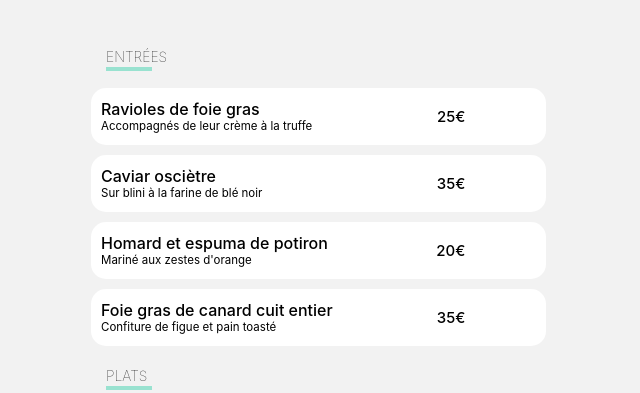
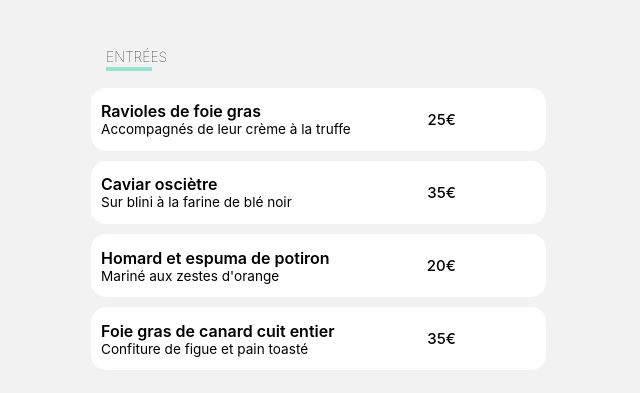
Before and after one commit to Gadiri-S/3_05_06_2021, a plain HTML site: page note.html in a window 1280 px wide. Shown: the part 405-798 px from the top of the page, without its empty margins (319-959 px from the left). Drawn offline with Linux system fonts and the light colour scheme; a web font is replaced by a local one.

Commit message:
amelioration du rendu du slide check. Ajout translate X avant le hover pour donner un effet retour et ajout de l'ellipsis pour les titres trop gros

```diff
--- a/scss/_mixin.scss
+++ b/scss/_mixin.scss
@@ -445,19 +445,15 @@ background-color: white;
             }
 
             .menu-list_title {
-                font-size: 16px;
-                font-weight: 500;
-  text-overflow: ellipsis;
+                font-size: 1rem;
+                font-weight: 600;
 
             }
 
             p {
                 width: 20rem;
                 padding-left: 10px;
-                font-size: 11.5px;
-                overflow: hidden;
-                white-space: nowrap;
-     text-overflow: ellipsis;
+                font-size: 0.85rem;
 
 
             }
@@ -470,7 +466,10 @@ background-color: white;
                 font-weight: 500;
                 font-style: normal;
                 width: 20%;
+                margin-left: 15px;
+
             }
+
     }
 
 
@@ -521,6 +520,16 @@ background: $gradient;
 
 @mixin hover_menu {
 
+   .menu-list:hover{
+
+    p{
+        overflow: hidden;
+        white-space: nowrap;
+text-overflow: ellipsis;}
+
+    }
+
+
 
 
 
@@ -528,9 +537,16 @@ background: $gradient;
             color: white;
             margin-right: 20px;
             margin-left: 20px;
+            opacity: 0;
 
     }
 
+
+     .background-icon {
+position:relative ;
+left: 21%;
+ transition: ease-out 300ms;
+     }
 
         .menu-list:hover{
 
@@ -549,7 +565,7 @@ transition: ease-in-out 300ms;
 
 
     .fa-check-circle {
-
+       opacity: 1;
         transform: rotate(360deg) translateX(-5%);
         transition: ease-in 300ms;
         visibility: visible;
```
Also changed, not shown: scss/main.css, 1 other file.
